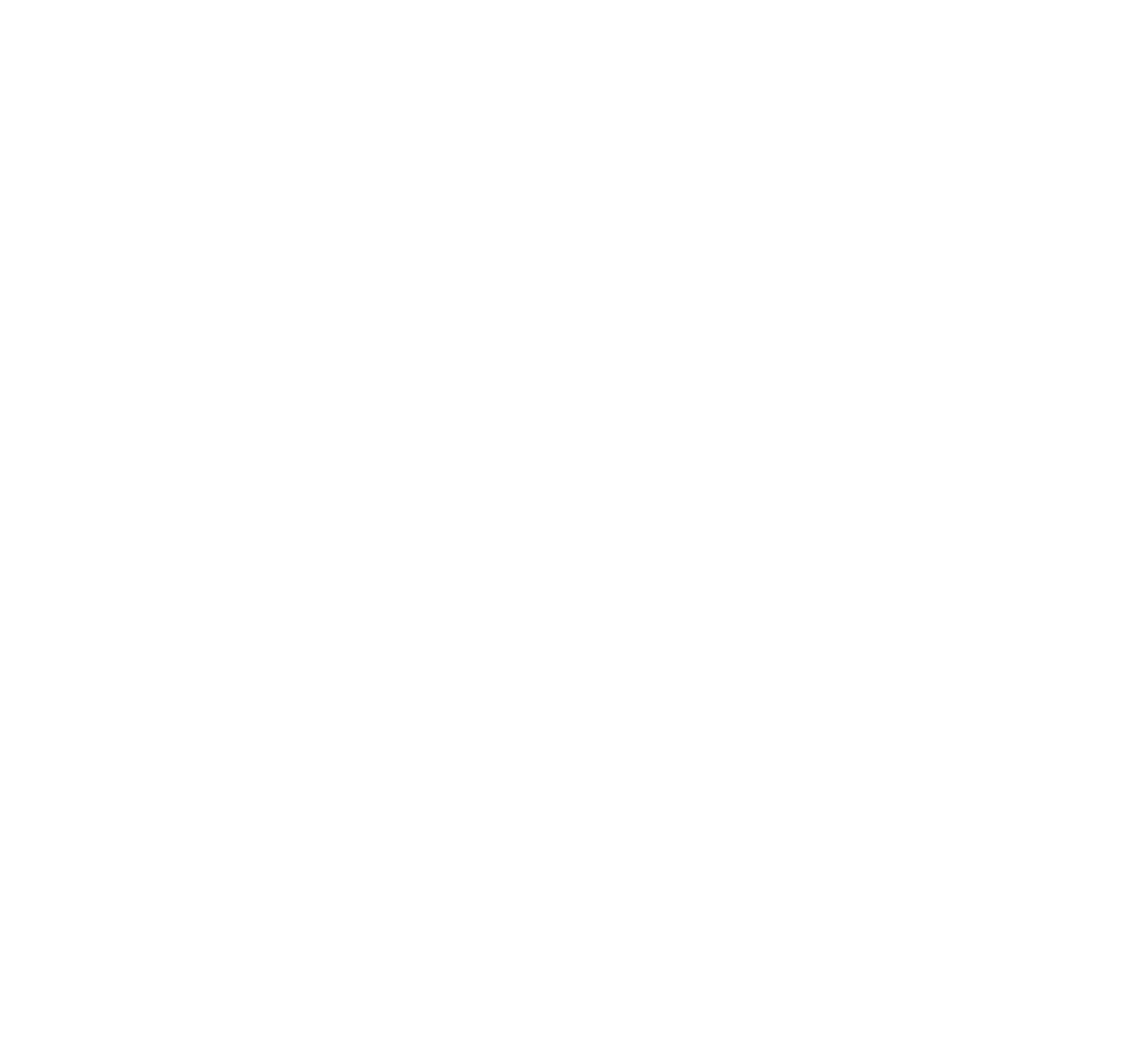
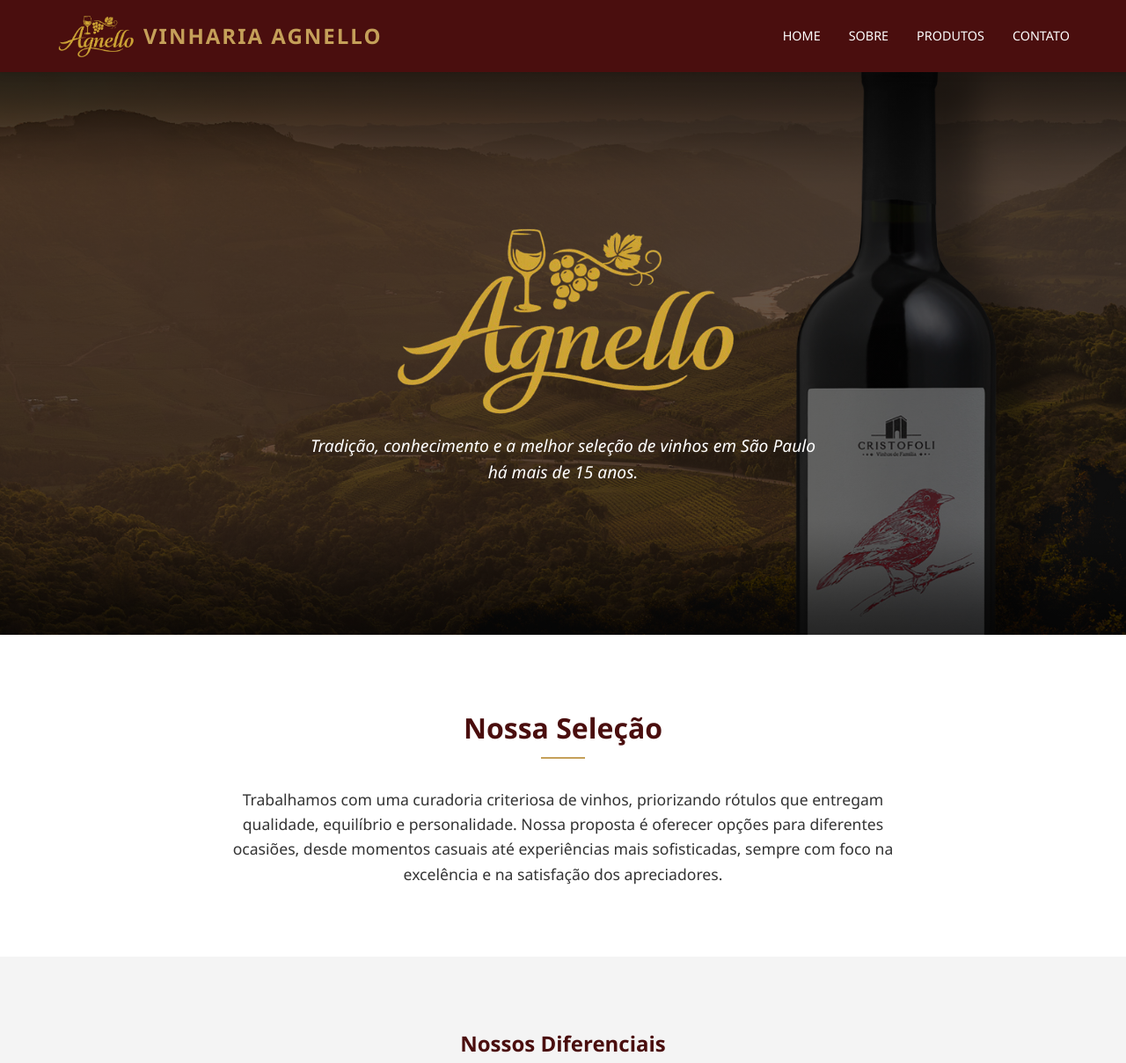
Before and after one commit to gprsilva/VinhariaAgnello, a plain HTML site: page index.html in a window 1280 px wide. Shown: the top 1209 px of the page at 88% size. Before the commit the page ends 800 px from the top, so only its background shows below. Drawn offline with Linux system fonts and the light colour scheme.

Commit message:
Juntando a tela inicial com as demais.

```diff
--- a/index.html
+++ b/index.html
@@ -0,0 +1,72 @@
+<!DOCTYPE html>
+<html lang="pt-br">
+<head>
+    <meta charset="UTF-8">
+    <meta name="viewport" content="width=device-width, initial-scale=1.0">
+    <title>Vinharia Agnello - Tradição e Excelência em Vinhos</title>
+    <link rel="stylesheet" href="src/css/style.css">
+</head>
+<body>
+
+    <header>
+        <nav class="navbar">
+            <div class="logo">
+                <img src="src/assets/imgs/logoagnello01.png" alt="Agnello">
+                Vinharia Agnello
+            </div>
+            <ul class="nav-links">
+                <li><a href="index.html">Home</a></li>
+                <li><a href="#sobre">Sobre</a></li>
+                <li><a href="src/pages/produtos.html">Produtos</a></li>
+                <li><a href="#contato">Contato</a></li>
+            </ul>
+        </nav>
+    </header>
+
+    <main>
+        <section class="hero">
+            <img class="hero-logo" src="src/assets/imgs/logoagnello01.png" alt="Agnello">
+            <p>Tradição, conhecimento e a melhor seleção de vinhos em São Paulo há mais de 15 anos.</p>
+        </section>
+
+        <section id="sobre" class="section-padding sobre">
+            <h2>Nossa Seleção</h2>
+                <p>
+                Trabalhamos com uma curadoria criteriosa de vinhos, priorizando rótulos que entregam qualidade, equilíbrio e personalidade.
+                Nossa proposta é oferecer opções para diferentes ocasiões, desde momentos casuais até experiências mais sofisticadas,
+                sempre com foco na excelência e na satisfação dos apreciadores.
+                </p>
+        </section>
+
+        <section id="diferenciais" class="section-padding diferenciais">
+            <h2>Nossos Diferenciais</h2>
+            <div class="grid-diferenciais">
+                <div class="card">
+                    <h3>Atendimento Especializado</h3>
+                    <p>Nossos vendedores são profundos conhecedores do mundo dos vinhos, prontos para orientar sobre uvas, regiões e vinícolas.</p>
+                </div>
+                <div class="card">
+                    <h3>Consultoria Personalizada</h3>
+                    <p>Mais do que uma venda, oferecemos uma troca de conhecimento com recomendações ideais para cada ocasião e harmonização.</p>
+                </div>
+                <div class="card">
+                    <h3>Armazenagem Controlada</h3>
+                    <p>Adotamos cuidados especiais com luz, temperatura e vibração para garantir a qualidade original de cada garrafa.</p>
+                </div>
+            </div>
+        </section>
+
+        <section id="contato" class="cta">
+            <h2>Descubra o Vinho Perfeito</h2>
+            <p>Explore nossa seleção e sinta a experiência de um atendimento que entende o seu paladar.</p>
+            <a href="#" class="btn-cta">Veja os pedidos</a>
+        </section>
+    </main>
+
+    <footer>
+        <p>&copy; 2026 Vinheria Agnello. Todos os direitos reservados.</p>
+        <p>São Paulo, SP | Atendimento Familiar e Especializado</p>
+    </footer>
+
+</body>
+</html>
--- a/src/css/harmonizacao.css
+++ b/src/css/harmonizacao.css
@@ -1,3 +1,6 @@
+
+
+
 :root {
     --cor-vinho: #4A0E0E;
     --cor-dourado: #C5A059;
@@ -17,6 +20,7 @@
     margin: 0;
     padding: 0;
     box-sizing: border-box;
+    font-family: 'Segoe UI', Verdana, sans-serif;
 }
 
 body {
@@ -146,8 +150,13 @@
 }
 
 footer {
-    background-color: #222;
-    color: white;
+    background-color: #050505;
+    color: #b1b1b1;
     text-align: center;
-    padding: 20px;
+    padding: 2rem;
+    font-size: 0.85rem;
 }
+
+footer p {
+    margin-bottom: 0.5rem;
+}
--- /dev/null
+++ b/src/css/style.css
@@ -0,0 +1,222 @@
+
+* {
+    margin: 0;
+    padding: 0;
+    box-sizing: border-box;
+    font-family: 'Segoe UI', Verdana, sans-serif;
+}
+
+:root {
+    --cor-vinho: #4A0E0E;
+    --cor-dourado: #C5A059;
+    --cor-fundo: #FDFDFD;
+    --cor-texto: #333333;
+    --cor-texto-claro: #FFFFFF;
+}
+
+body {
+    background-color: var(--cor-fundo);
+    color: var(--cor-texto);
+    line-height: 1.6;
+}
+
+.logo {
+    display: flex;
+    align-items: center;
+    gap: 10px;
+}
+
+.logo img {
+    height: 50px;
+    width: auto;
+}
+
+.navbar {
+    background-color: var(--cor-vinho);
+    padding: 1rem 5%;
+    display: flex;
+    justify-content: space-between;
+    align-items: center;
+    position: sticky;
+    top: 0;
+    z-index: 1000;
+    box-shadow: 0 2px 10px rgba(0,0,0,0.1);
+}
+
+.navbar .logo {
+    color: var(--cor-dourado);
+    font-size: 1.5rem;
+    font-weight: bold;
+    text-transform: uppercase;
+    letter-spacing: 2px;
+}
+
+.nav-links {
+    list-style: none;
+    display: flex;
+}
+
+.nav-links li {
+    margin-left: 2rem;
+}
+
+.nav-links a {
+    color: var(--cor-texto-claro);
+    text-decoration: none;
+    font-size: 0.9rem;
+    text-transform: uppercase;
+    transition: color 0.3s;
+}
+
+.nav-links a:hover {
+    color: var(--cor-dourado);
+}
+
+.hero {
+    height: 80vh;
+    background-color: #222;
+    background-image: linear-gradient(rgba(0,0,0,0.6), rgba(0,0,0,0.6)), url('../assets/imgs/vinhobanner.jpg');
+    background-size: cover;
+    background-position: center;
+    display: flex;
+    flex-direction: column;
+    justify-content: center;
+    align-items: center;
+    text-align: center;
+    color: var(--cor-texto-claro);
+    padding: 0 1rem;
+}
+
+.hero-logo {
+    width: 400px;
+    max-width: 90%;
+    margin-bottom: 1rem;
+}
+
+.hero p {
+    font-size: 1.2rem;
+    max-width: 600px;
+    font-style: italic;
+}
+
+.section-padding {
+    padding: 5rem 10%;
+}
+
+.sobre {
+    text-align: center;
+    background-color: #fff;
+}
+
+.sobre h2 {
+    color: var(--cor-vinho);
+    margin-bottom: 2rem;
+    font-size: 2rem;
+    position: relative;
+    padding-bottom: 10px;
+}
+
+.sobre h2::after {
+    content: '';
+    width: 50px;
+    height: 2px;
+    background-color: var(--cor-dourado);
+    position: absolute;
+    bottom: 0;
+    left: 50%;
+    transform: translateX(-50%);
+}
+
+.sobre p {
+    max-width: 800px;
+    margin: 0 auto;
+    font-size: 1.1rem;
+}
+
+/* sessao pós banner */
+.diferenciais {
+    background-color: #f4f4f4;
+}
+
+.diferenciais h2 {
+    text-align: center;
+    color: var(--cor-vinho);
+    margin-bottom: 2rem;
+}
+
+.grid-diferenciais {
+    display: grid;
+    grid-template-columns: repeat(auto-fit, minmax(250px, 1fr));
+    gap: 2rem;
+    margin-top: 3rem;
+}
+
+.card {
+    background-color: var(--cor-fundo);
+    padding: 2rem;
+    text-align: center;
+    border-top: 4px solid var(--cor-vinho);
+    box-shadow: 0 4px 15px rgba(0,0,0,0.05);
+}
+
+.card h3 {
+    color: var(--cor-vinho);
+    margin-bottom: 1rem;
+    font-size: 1.3rem;
+}
+
+.card p {
+    font-size: 0.95rem;
+}
+
+/* botao de acao (ChaDeAcao) */
+.cta {
+    color: var(--cor-texto-claro);
+    text-align: center;
+    padding: 6rem 10%;
+
+    background-image: url('../assets/imgs/testebanner2.png');
+    background-size: cover;
+    background-position: center;
+}
+
+.cta h2 {
+    margin-bottom: 2.5rem;
+    font-size: 2.5rem;
+    padding-top: 1.5rem;
+}
+
+.cta p {
+    margin-bottom: 2rem;
+}
+
+.btn-cta {
+    display: inline-block;
+    padding: 1rem 2.8rem;
+    background-color: var(--cor-dourado);
+    color: var(--cor-vinho);
+    text-decoration: none;
+    font-weight: bold;
+    text-transform: uppercase;
+    letter-spacing: 1.5px;
+    border-radius: 4px;
+    box-shadow: 0 4px 12px rgba(0,0,0,0.15);
+    transition: 0.3s;
+}
+.btn-cta:hover {
+    background-color: #e0bc74;
+    box-shadow: 0 6px 16px rgba(0,0,0,0.2);
+}
+
+/* footer */
+footer {
+    background-color: #050505;
+    color: #b1b1b1;
+    text-align: center;
+    padding: 2rem;
+    font-size: 0.85rem;
+}
+
+footer p {
+    margin-bottom: 0.5rem;
+}
```
Also changed, not shown: src/css/pedido.css (+12 -8 lines), src/css/produtos.css (+12 -0 lines), src/pages/harmonizacao.html (+5 -5 lines), src/pages/pedido.html (+3 -2 lines), src/pages/produtos.html (+3 -2 lines), src/assets/imgs/testebanner2.png (added), src/assets/imgs/testebannerA2.png (added), src/assets/imgs/vinhobanner.jpg (added).
